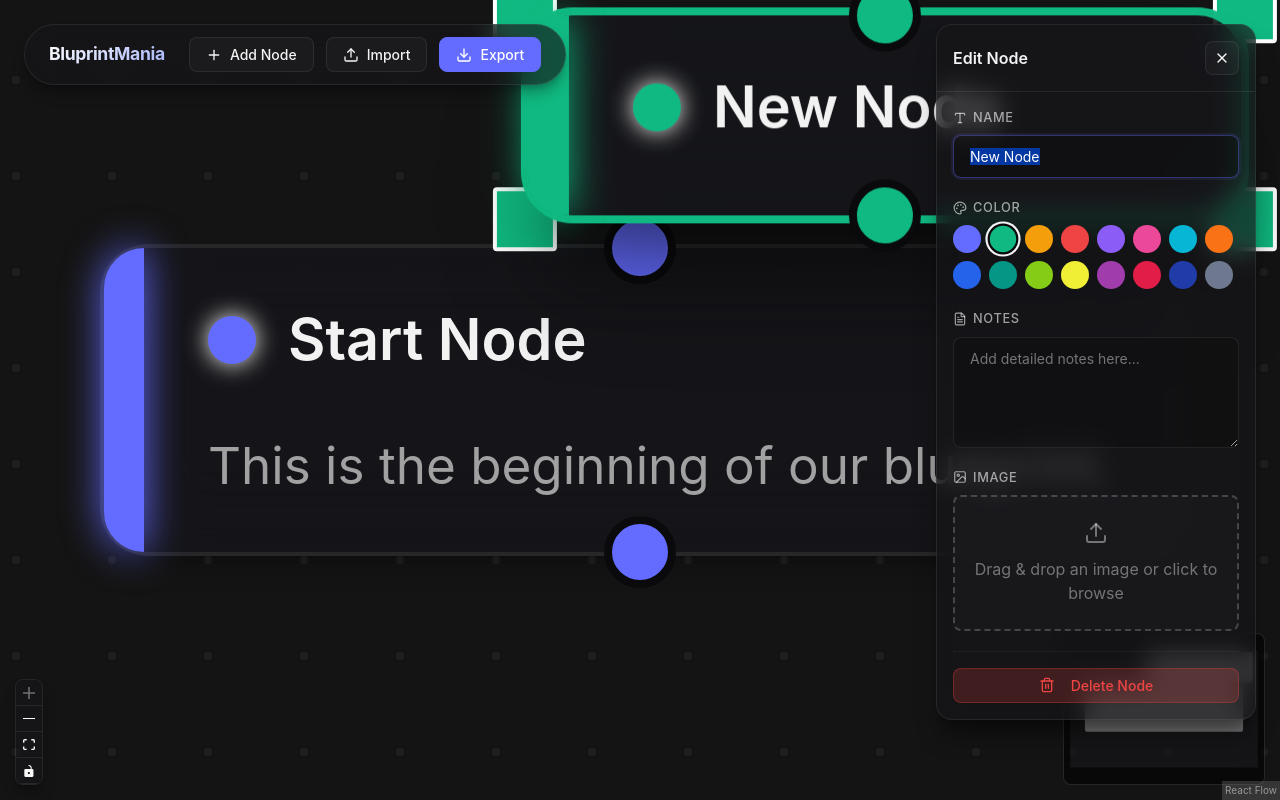
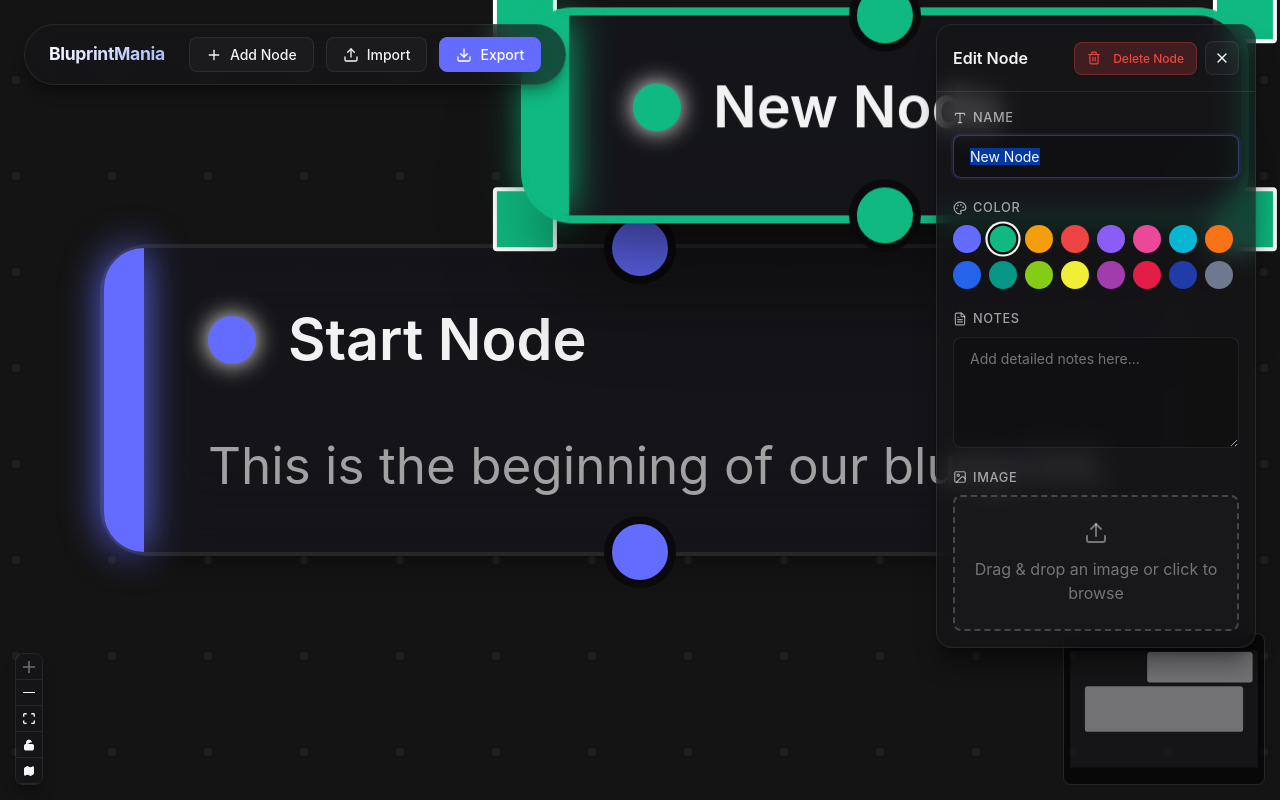
Before and after one commit to MaddyAurora/BluprintMania, a React (Vite) app: page / in a window 1280 px wide. Both pictures are taken after a click on the button "Add Node". Built offline with nearby package versions, Linux system fonts and the light colour scheme.

Commit message:
Quality of life improvements

```diff
--- a/src/components/BlueprintCanvas.tsx
+++ b/src/components/BlueprintCanvas.tsx
@@ -1,7 +1,10 @@
+import { useState } from 'react';
+import { Lock, Unlock, Map as MapIcon } from 'lucide-react';
 import {
   ReactFlow,
   Background,
   Controls,
+  ControlButton,
   MiniMap,
 } from '@xyflow/react';
 import type {
@@ -43,6 +46,9 @@ export default function BlueprintCanvas({
   onDragOver,
   onDrop,
 }: BlueprintCanvasProps) {
+  const [isLocked, setIsLocked] = useState(false);
+  const [showMinimap, setShowMinimap] = useState(true);
+
   return (
     <div style={{ width: '100%', height: '100%' }}>
       <ReactFlow
@@ -62,14 +68,26 @@ export default function BlueprintCanvas({
         colorMode="dark"
         minZoom={0.2}
         maxZoom={4}
+        nodesDraggable={!isLocked}
+        nodesConnectable={true}
+        elementsSelectable={true}
       >
         <Background gap={24} size={2} color="rgba(255, 255, 255, 0.05)" />
-        <Controls />
-        <MiniMap
-          zoomable
-          pannable
-          nodeColor={(n: any) => n.data?.color || '#646cff'}
-        />
+        <Controls showInteractive={false}>
+          <ControlButton onClick={() => setIsLocked(!isLocked)} title="Toggle Interactivity">
+            {isLocked ? <Lock size={14} /> : <Unlock size={14} />}
+          </ControlButton>
+          <ControlButton onClick={() => setShowMinimap(!showMinimap)} title="Toggle Minimap">
+            <MapIcon size={14} />
+          </ControlButton>
+        </Controls>
+        {showMinimap && (
+          <MiniMap
+            zoomable
+            pannable
+            nodeColor={(n: any) => n.data?.color || '#646cff'}
+          />
+        )}
       </ReactFlow>
     </div>
   );
--- a/src/components/NodeInspector.css
+++ b/src/components/NodeInspector.css
@@ -16,6 +16,7 @@
     opacity: 0;
     transform: translateX(20px);
   }
+
   to {
     opacity: 1;
     transform: translateX(0);
@@ -63,6 +64,7 @@
 .textarea-field {
   resize: vertical;
   min-height: 100px;
+  max-height: 55vh;
 }
 
 .color-picker {
@@ -108,7 +110,8 @@
   color: var(--text-muted);
 }
 
-.image-upload-zone:hover, .image-upload-zone.drag-active {
+.image-upload-zone:hover,
+.image-upload-zone.drag-active {
   border-color: var(--accent-color);
   background: rgba(100, 108, 255, 0.05);
   color: var(--text-primary);
--- a/src/components/NodeInspector.tsx
+++ b/src/components/NodeInspector.tsx
@@ -23,6 +23,7 @@ export default function NodeInspector({ node, onClose, onUpdateNode, onDeleteNod
   const fileInputRef = useRef<HTMLInputElement>(null);
 
   const [isDragActive, setIsDragActive] = useState(false);
+  const [notesHeight, setNotesHeight] = useState(() => localStorage.getItem('node-inspector-notes-height') || '');
 
   // Auto-focus the name input whenever a new node is selected/created
   useEffect(() => {
@@ -39,6 +40,8 @@ export default function NodeInspector({ node, onClose, onUpdateNode, onDeleteNod
       return () => clearTimeout(timer);
     }
   }, [node?.id, node?.data.isNew, onUpdateNode]);
+
+
 
   const handleNameKeyDown = (e: React.KeyboardEvent<HTMLInputElement>) => {
     if (e.key === 'Tab' && !e.shiftKey) {
@@ -95,9 +98,25 @@ export default function NodeInspector({ node, onClose, onUpdateNode, onDeleteNod
     <div className="node-inspector glass">
       <div className="inspector-header">
         <h3>Edit Node</h3>
-        <button className="btn btn-icon" onClick={onClose} aria-label="Close">
-          <X size={16} />
-        </button>
+        <div style={{ display: 'flex', gap: '8px', alignItems: 'center' }}>
+          <button
+            className="btn"
+            style={{
+              backgroundColor: 'rgba(239, 68, 68, 0.2)',
+              color: '#ef4444',
+              border: '1px solid rgba(239, 68, 68, 0.3)',
+              padding: '0.5rem 0.75rem',
+              fontSize: '0.75rem'
+            }}
+            onClick={() => onDeleteNode(node.id)}
+          >
+            <Trash2 size={14} style={{ marginRight: '4px' }} />
+            Delete Node
+          </button>
+          <button className="btn btn-icon" onClick={onClose} aria-label="Close">
+            <X size={16} />
+          </button>
+        </div>
       </div>
 
       <div className="inspector-body">
@@ -143,6 +162,19 @@ export default function NodeInspector({ node, onClose, onUpdateNode, onDeleteNod
             ref={notesInputRef}
             className="input-field textarea-field"
             value={node.data.notes}
+            style={notesHeight ? { height: notesHeight } : undefined}
+            onPointerDown={() => {
+              // Listen globally for pointerup to catch when user releases mouse outside the textarea
+              const handlePointerUp = () => {
+                if (notesInputRef.current) {
+                  const newHeight = `${notesInputRef.current.offsetHeight}px`;
+                  setNotesHeight(newHeight);
+                  localStorage.setItem('node-inspector-notes-height', newHeight);
+                }
+                window.removeEventListener('pointerup', handlePointerUp);
+              };
+              window.addEventListener('pointerup', handlePointerUp);
+            }}
             onChange={(e) => onUpdateNode(node.id, { notes: e.target.value })}
             placeholder="Add detailed notes here..."
             rows={5}
@@ -211,16 +243,6 @@ export default function NodeInspector({ node, onClose, onUpdateNode, onDeleteNod
           )}
         </div>
 
-        <div className="form-group" style={{ marginTop: 'auto', paddingTop: '16px', borderTop: '1px solid rgba(255, 255, 255, 0.05)' }}>
-          <button
-            className="btn"
-            style={{ width: '100%', backgroundColor: 'rgba(239, 68, 68, 0.2)', color: '#ef4444', border: '1px solid rgba(239, 68, 68, 0.3)' }}
-            onClick={() => onDeleteNode(node.id)}
-          >
-            <Trash2 size={16} style={{ marginRight: '8px' }} />
-            Delete Node
-          </button>
-        </div>
       </div>
     </div>
   );
--- a/src/index.css
+++ b/src/index.css
@@ -201,3 +201,8 @@ body {
 .react-flow__minimap-node {
   fill: var(--text-muted) !important;
 }
+
+/* Hide React Flow attribution */
+.react-flow__attribution {
+  display: none !important;
+}
```
